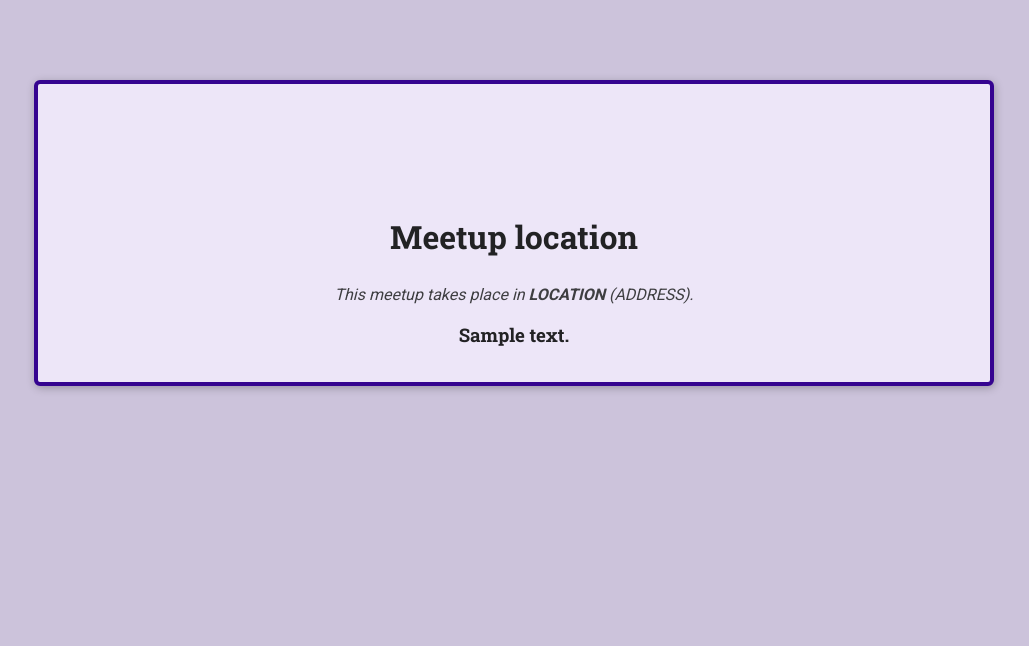
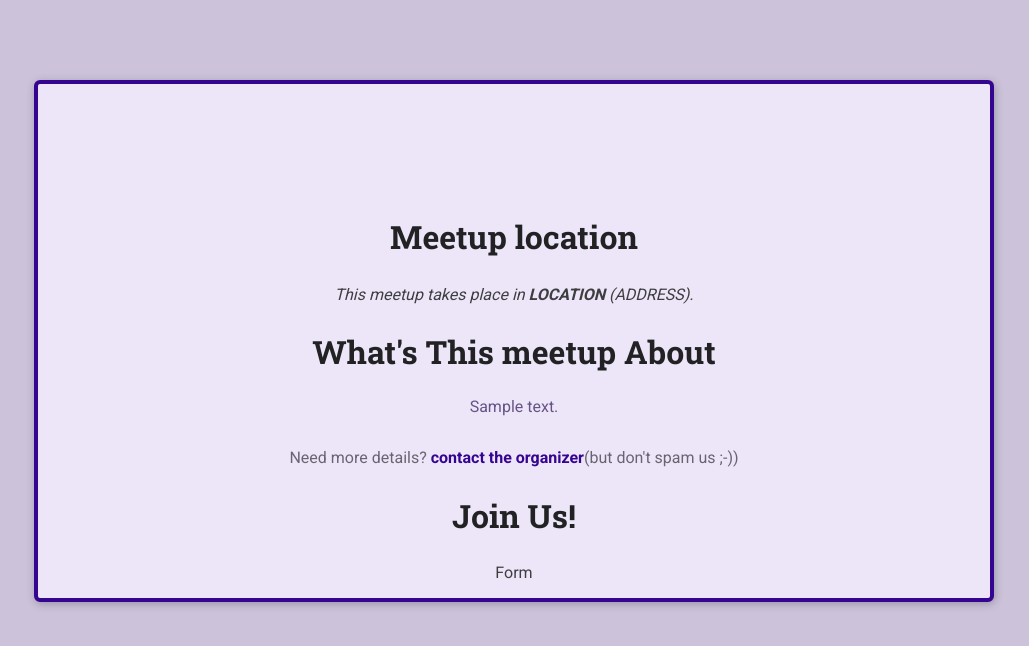
Before and after one commit to garell1/django_site, a Django app: template meetups/templates/meetups/meetup_detail.html in a window 1280 px wide. Shown: the top 646 px of the page, without its empty margins (126-1155 px from the left). Run offline with Django 5.2, Linux system fonts and the light colour scheme; the template is opened without the code that fills it: most values are stand-ins (such as "Sample title", 1, 10 or a date in 2020).

Commit message:
add details

```diff
--- a/meetups/templates/meetups/meetup_detail.html
+++ b/meetups/templates/meetups/meetup_detail.html
@@ -13,12 +13,25 @@
     <main>
         <article>
             <img src="" alt="">
-            <section id="location"></section>
-            <h2>Meetup location</h2>
-            <address>
-                This meetup takes place in <span>LOCATION</span> (ADDRESS).
-            </address>
-            <h3>{{ meetup_description }}</h3>
+            <section id="location">
+                <h2>Meetup location</h2>
+                <address>
+                    This meetup takes place in <span>LOCATION</span> (ADDRESS).
+                </address>
+            </section>
+
+            <section id="details">
+                <h2>What's This meetup About </h2>
+                <p>{{ meetup_description }}</p>
+                <footer>
+                    <p>Need more details? <a href="">contact the organizer</a>(but don't spam us ;-))</p>
+                </footer>
+            </section>
+
+            <section id="registration">
+                <h2>Join Us!</h2>
+                Form
+            </section>
         </article>
     </main>
 </body>
--- a/meetups/urls.py
+++ b/meetups/urls.py
@@ -4,5 +4,6 @@ from . import views
 
 
 urlpatterns = [
-    path('meetups/', views.starting_pager)
+    path('meetups/', views.starting_pager),
+    path('meetups/<slug:meetup_slug>', views.meetup_details)
 ]
--- a/meetups/views.py
+++ b/meetups/views.py
@@ -19,7 +19,8 @@ def starting_pager(request):
         'meetups': meetups
     })
 
-def meetup_details(request):
+def meetup_details(request, meetup_slug):
+    print(meetup_slug)
     selected_meetup = {
         'title': 'A First Meetup',
         'description': 'This is first meetup'
```
